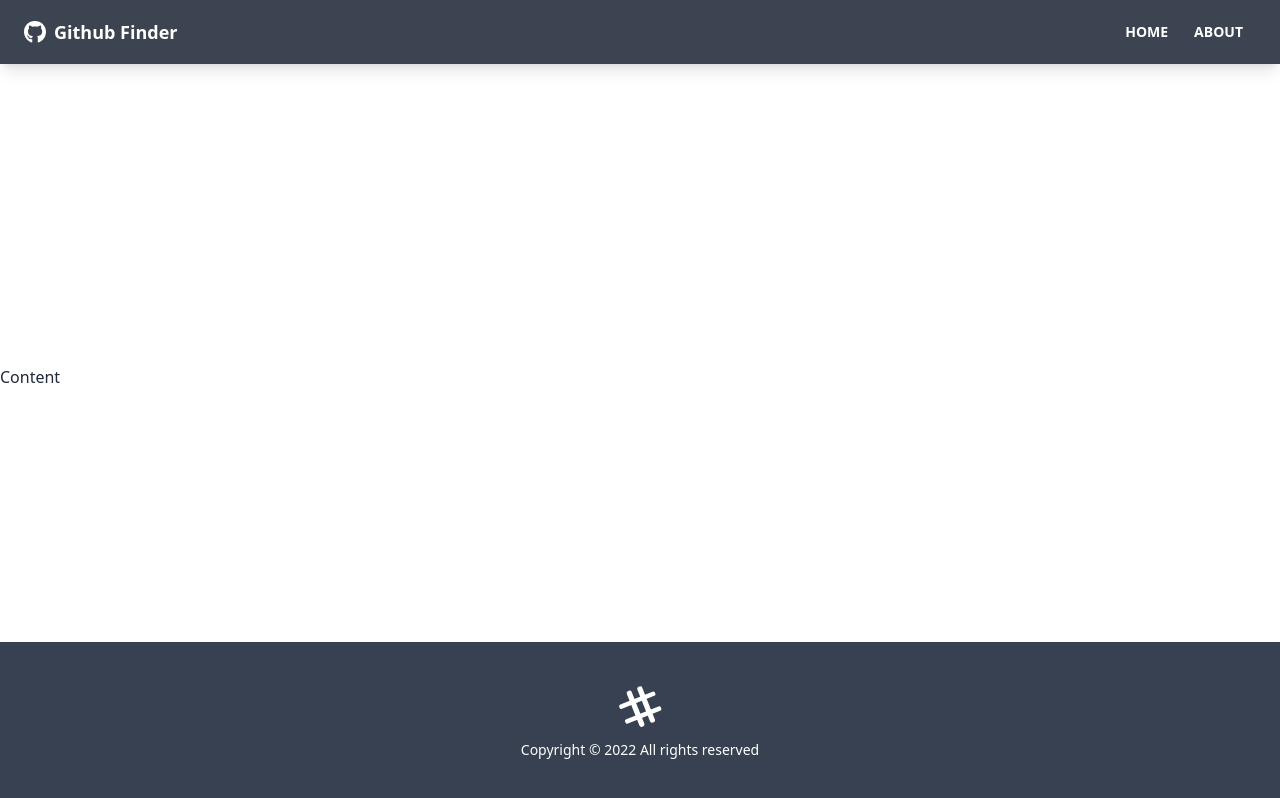
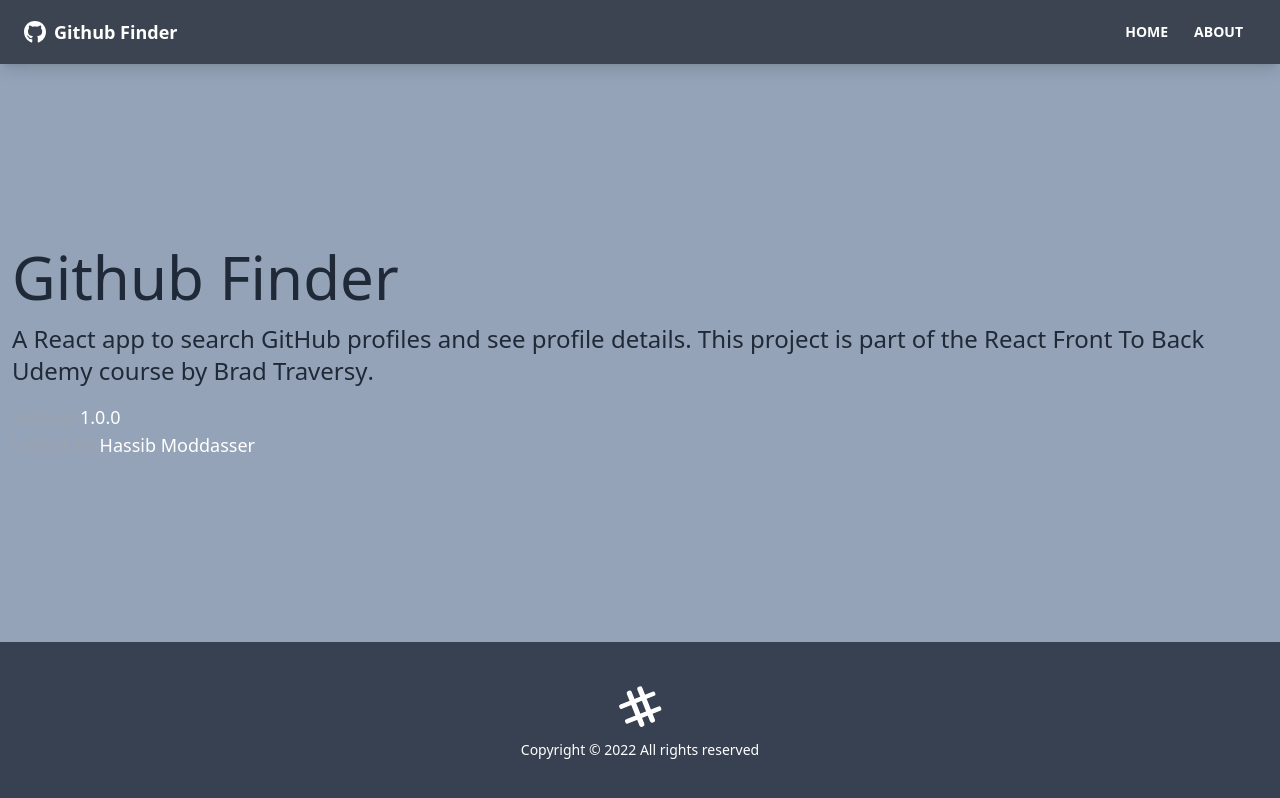
Before and after one commit to vajaganidhanesh/github-finder, a React (Create React App) app: page /about in a window 1280 px wide. Built offline with nearby package versions, Linux system fonts and the light colour scheme; the HTML template or start-up script is replaced by a standard one.

Commit message:
authentication of git user has been done

```diff
--- a/src/App.js
+++ b/src/App.js
@@ -1,13 +1,27 @@
-import {BrowserRouter as Router,Route} from 'react-router-dom'
+import {BrowserRouter as Router,Routes,Route} from 'react-router-dom'
+
+// custom components importation
+import Home from './pages/Home';
+import About from './pages/About';
+import Filenot from './pages/Filenot';
 import Navigation from './Component/Navigation';
 import Footer from './Component/Footer';
+
 function App() {
   return (
     <Router>
-      <div className='flex flex-col justify-between h-screen'>
+      <div className='flex flex-col justify-between h-screen bg-slate-400'>
         <Navigation/>
 
-        <main>Content</main>
+        <main className='container mx-auto px-3 pb-12 '>
+
+          <Routes>
+            <Route path='/' element={<Home/>} />
+            <Route path='/about' element={<About/>} />
+            <Route path='/notfound' element={<Filenot/>} />
+            <Route path='/*' element={<Filenot/>} />
+          </Routes>
+        </main>
 
         <Footer/>
       </div>
--- a/src/Component/Footer.jsx
+++ b/src/Component/Footer.jsx
@@ -59,9 +59,9 @@
               width="366.905"
               height="531.418"
               filterUnits="userSpaceOnUse"
-              color-interpolation-filters="sRGB"
+              colorInterpolationFilters="sRGB"
             >
-              <feFlood flood-opacity="0" result="BackgroundImageFix" />
+              <feFlood floodOpacity="0" result="BackgroundImageFix" />
               <feColorMatrix
                 in="SourceAlpha"
                 type="matrix"
@@ -94,9 +94,9 @@
               width="552.586"
               height="416.051"
               filterUnits="userSpaceOnUse"
-              color-interpolation-filters="sRGB"
+              colorInterpolationFilters="sRGB"
             >
-              <feFlood flood-opacity="0" result="BackgroundImageFix" />
+              <feFlood floodOpacity="0" result="BackgroundImageFix" />
               <feColorMatrix
                 in="SourceAlpha"
                 type="matrix"
--- /dev/null
+++ b/src/pages/About.jsx
@@ -0,0 +1,35 @@
+import React from 'react'
+
+function About() {
+    console.log('about page');
+
+  return (
+      <>
+      <h1 className='text-6xl mb-4'>Github Finder</h1>
+      <p className='mb-4 text-2xl font-light'>
+        A React app to search GitHub profiles and see profile details. This
+        project is part of the
+        <a href='https://www.udemy.com/course/modern-react-front-to-back/'>
+          {' '}
+          React Front To Back
+        </a>{' '}
+        Udemy course by
+        <strong>
+          <a href='https://traversymedia.com'> Brad Traversy</a>
+        </strong>
+        .
+      </p>
+      <p className='text-lg text-gray-400'>
+        Version <span className='text-white'>1.0.0</span>
+      </p>
+      <p className='text-lg text-gray-400'>
+        Layout By:
+        <a className='text-white' href='https://twitter.com/hassibmoddasser'>
+          Hassib Moddasser
+        </a>
+      </p>
+    </>
+  )
+}
+
+export default About
--- /dev/null
+++ b/src/pages/Filenot.jsx
@@ -0,0 +1,24 @@
+import React from 'react'
+import {FaHome} from 'react-icons/fa';
+import { Link } from 'react-router-dom';
+
+function Filenot() {
+    console.log('filenot found page');
+
+  return (
+    <div className="hero">
+        <div className="text-center hero-content">
+            <div className="max-w-lg">
+                <h1 className="text-8xl font-bold mb-8">Oops!</h1>
+                <p className="text-5xl mb-8">404 - Page not found!</p>
+                <Link to='/' className='btn btn-primary btn-lg'>
+                    <FaHome className='mr-2' />
+                    Back To Home
+                </Link>
+            </div>
+        </div>
+    </div>
+  )
+}
+
+export default Filenot
--- /dev/null
+++ b/src/pages/Home.jsx
@@ -0,0 +1,14 @@
+import React from 'react'
+
+function Home() {
+    console.log('home page');
+  return (
+    <div>
+      <h1>Home component</h1>
+
+      {process.env.REACT_APP_GITHUB_TOKEN}
+    </div>
+  )
+}
+
+export default Home
```
Also changed, not shown: 1 other file (tests, documents, lock files or other folders).
